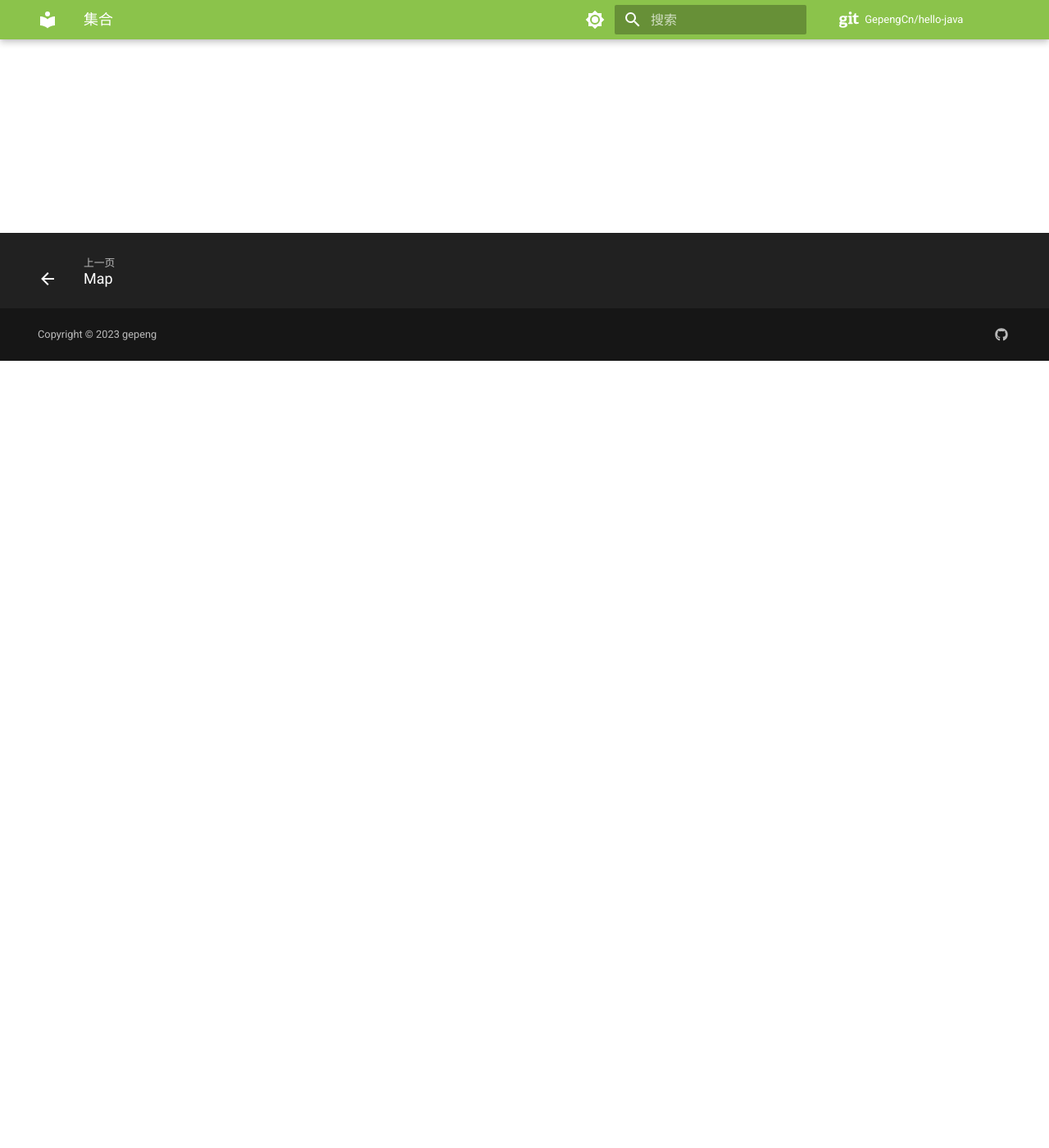
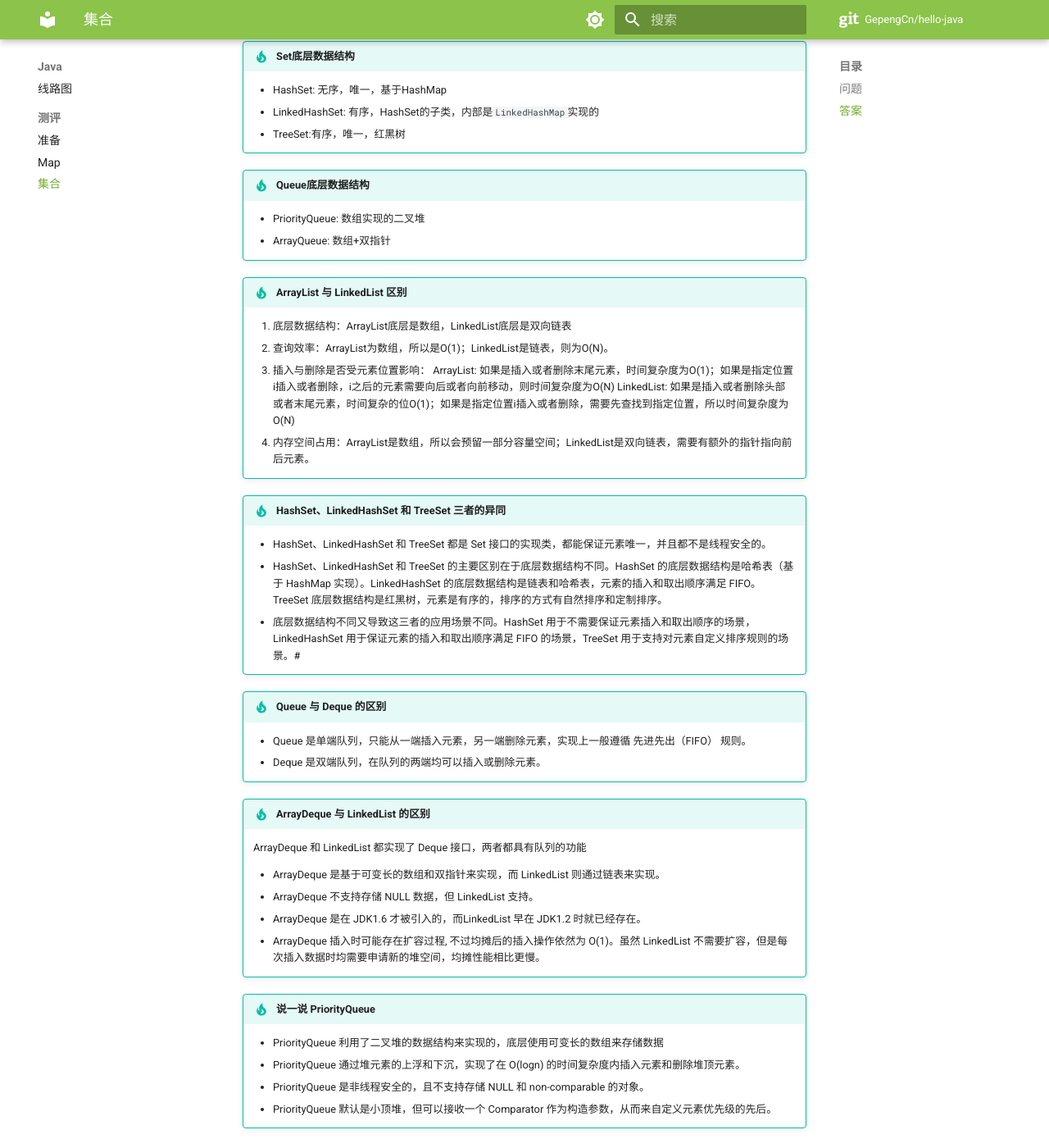
Before and after one commit to GepengCn/hello-java, an MkDocs documentation site: the page built from docs/exam/collection.md, in a window 1280 px wide and 1400 px high, scrolled down 960 px. Shown: the whole window at 82% size. Built offline with MkDocs 1.6.1 and Material for MkDocs 9.7.7, drawn with Linux system fonts in a browser that asks for light colours; comment, search, counter and statistics services are not loaded; some of the changed text lies outside the part shown.

Commit message:
collection

```diff
--- a/docs/exam/collection.md
+++ b/docs/exam/collection.md
@@ -1,11 +1,79 @@
 # 集合
+
+## 问题
 1. List, Set, Queue, Map 四者的区别
 2. List底层数据结构
 3. Set底层数据结构
 4. Queue底层数据结构
 5. ArrayList 与 LinkedList 区别
-6. comparable 和 Comparator 的区别
-7. HashSet、LinkedHashSet 和 TreeSet 三者的异同
-8. Queue 与 Deque 的区别
-9. ArrayDeque 与 LinkedList 的区别
-10. 说一说 PriorityQueue
+6. HashSet、LinkedHashSet 和 TreeSet 三者的异同
+7. Queue 与 Deque 的区别
+8. ArrayDeque 与 LinkedList 的区别
+9. 说一说 PriorityQueue
+
+
+
+## 答案
+
+!!! tip "List, Set, Queue, Map 四者的区别"
+
+    - List: 存储的元素是有序的，可重复的
+    - Set: 存储的元素是有序的，不可重复的
+    - Queue: 存储的元素是有序的、可重复的
+    - Map: key是无序的、不可重复的，value是无序的、可重复的
+
+
+
+!!! tip "List底层数据结构"
+
+    - ArrayList: 数组
+    - Vector: 数组
+    - LinkedList: 双向链表
+
+!!! tip "Set底层数据结构"
+
+    - HashSet: 无序，唯一，基于HashMap
+    - LinkedHashSet: 有序，HashSet的子类，内部是`LinkedHashMap`实现的
+    - TreeSet:有序，唯一，红黑树
+
+!!! tip "Queue底层数据结构"
+
+    - PriorityQueue: 数组实现的二叉堆
+    - ArrayQueue: 数组+双指针
+
+!!! tip "ArrayList 与 LinkedList 区别"
+
+    1. 底层数据结构：ArrayList底层是数组，LinkedList底层是双向链表
+    2. 查询效率：ArrayList为数组，所以是O(1)；LinkedList是链表，则为O(N)。
+    3. 插入与删除是否受元素位置影响：
+        ArrayList: 如果是插入或者删除末尾元素，时间复杂度为O(1)；如果是指定位置i插入或者删除，i之后的元素需要向后或者向前移动，则时间复杂度为O(N)
+        LinkedList: 如果是插入或者删除头部或者末尾元素，时间复杂的位O(1)；如果是指定位置i插入或者删除，需要先查找到指定位置，所以时间复杂度为O(N)
+    4. 内存空间占用：ArrayList是数组，所以会预留一部分容量空间；LinkedList是双向链表，需要有额外的指针指向前后元素。
+
+!!! tip "HashSet、LinkedHashSet 和 TreeSet 三者的异同"
+
+    - HashSet、LinkedHashSet 和 TreeSet 都是 Set 接口的实现类，都能保证元素唯一，并且都不是线程安全的。
+    - HashSet、LinkedHashSet 和 TreeSet 的主要区别在于底层数据结构不同。HashSet 的底层数据结构是哈希表（基于 HashMap 实现）。LinkedHashSet 的底层数据结构是链表和哈希表，元素的插入和取出顺序满足 FIFO。TreeSet 底层数据结构是红黑树，元素是有序的，排序的方式有自然排序和定制排序。
+    - 底层数据结构不同又导致这三者的应用场景不同。HashSet 用于不需要保证元素插入和取出顺序的场景，LinkedHashSet 用于保证元素的插入和取出顺序满足 FIFO 的场景，TreeSet 用于支持对元素自定义排序规则的场景。#
+
+
+!!! tip "Queue 与 Deque 的区别"
+
+    - Queue 是单端队列，只能从一端插入元素，另一端删除元素，实现上一般遵循 先进先出（FIFO） 规则。
+    - Deque 是双端队列，在队列的两端均可以插入或删除元素。
+
+!!! tip "ArrayDeque 与 LinkedList 的区别"
+
+    ArrayDeque 和 LinkedList 都实现了 Deque 接口，两者都具有队列的功能
+
+    - ArrayDeque 是基于可变长的数组和双指针来实现，而 LinkedList 则通过链表来实现。
+    - ArrayDeque 不支持存储 NULL 数据，但 LinkedList 支持。
+    - ArrayDeque 是在 JDK1.6 才被引入的，而LinkedList 早在 JDK1.2 时就已经存在。
+    - ArrayDeque 插入时可能存在扩容过程, 不过均摊后的插入操作依然为 O(1)。虽然 LinkedList 不需要扩容，但是每次插入数据时均需要申请新的堆空间，均摊性能相比更慢。
+
+!!! tip "说一说 PriorityQueue"
+
+    - PriorityQueue 利用了二叉堆的数据结构来实现的，底层使用可变长的数组来存储数据
+    - PriorityQueue 通过堆元素的上浮和下沉，实现了在 O(logn) 的时间复杂度内插入元素和删除堆顶元素。
+    - PriorityQueue 是非线程安全的，且不支持存储 NULL 和 non-comparable 的对象。
+    - PriorityQueue 默认是小顶堆，但可以接收一个 Comparator 作为构造参数，从而来自定义元素优先级的先后。
```
